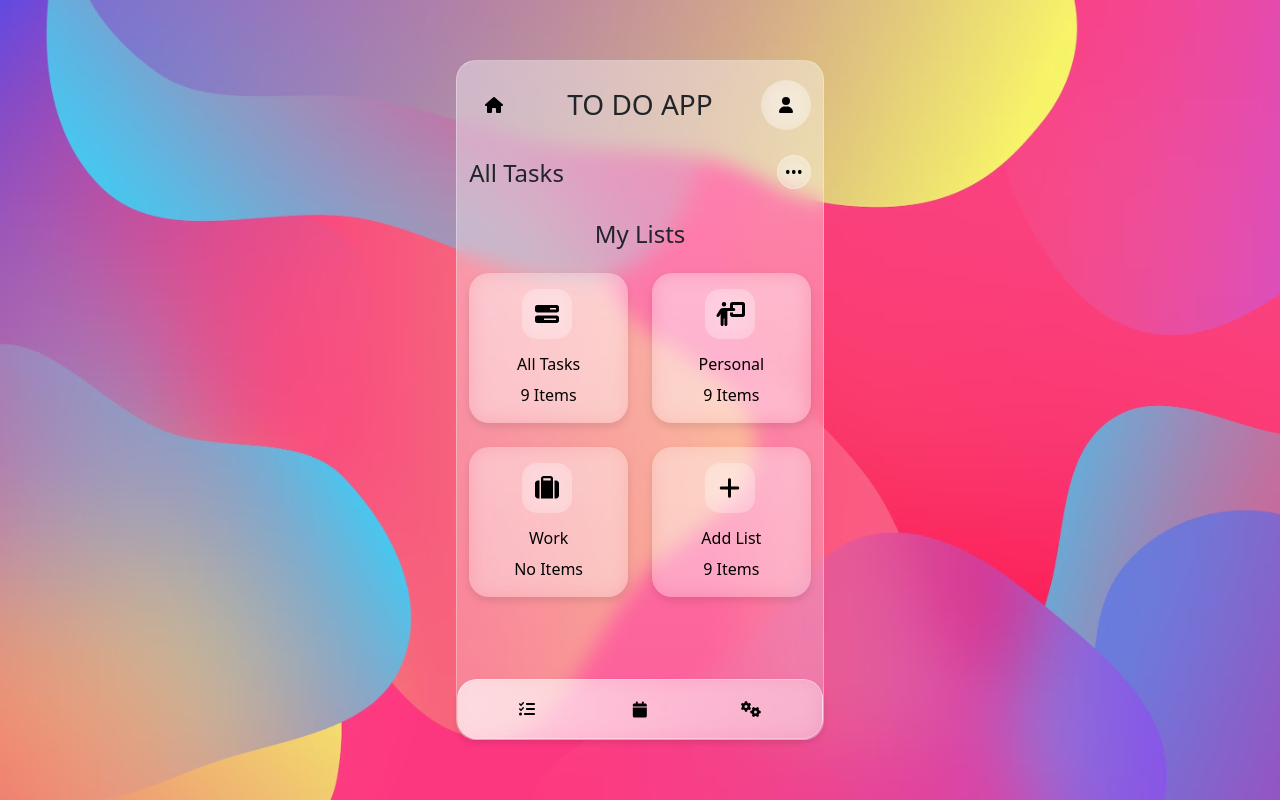
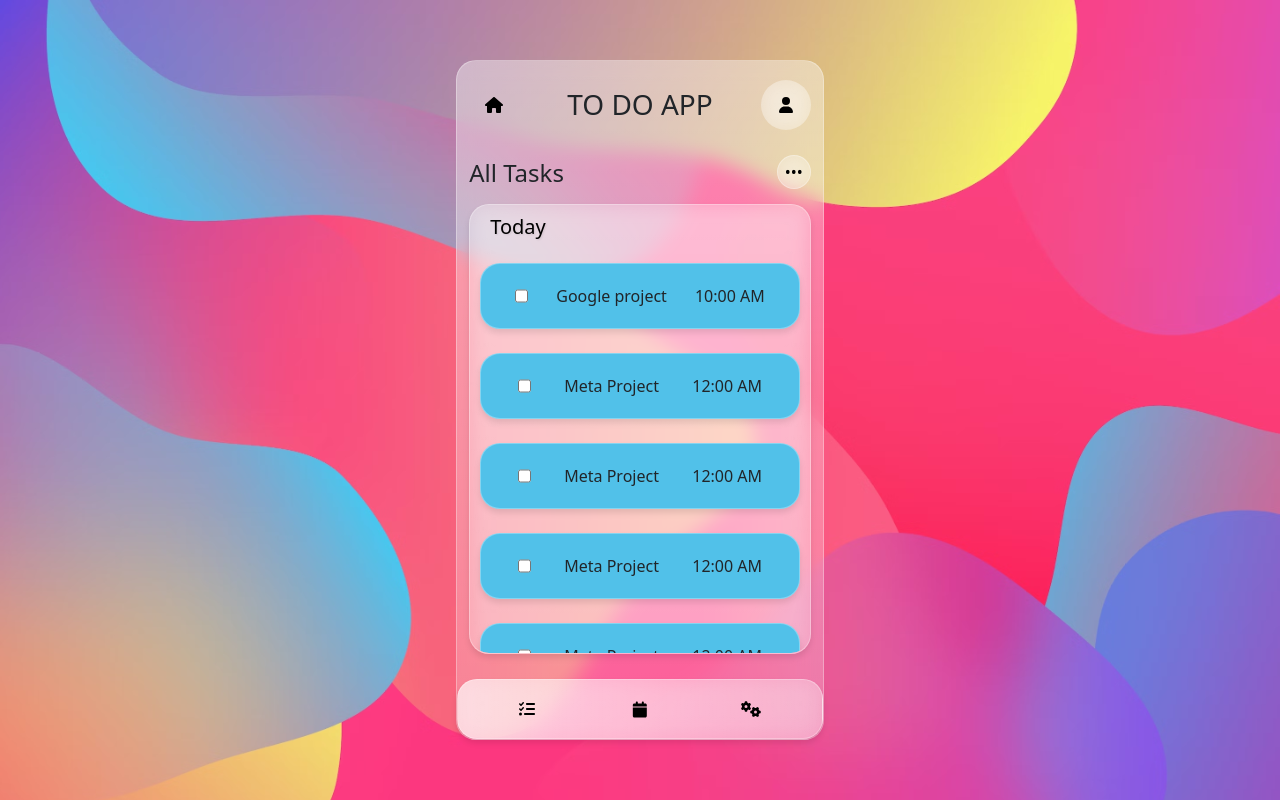
Before and after one commit to holc7/react-to-do-project, a React (Vite) app: page / in a window 1280 px wide. Built offline with nearby package versions, Linux system fonts and the light colour scheme.

Commit message:
New changes to all tasks

```diff
--- a/src/App.css
+++ b/src/App.css
@@ -352,6 +352,10 @@ body {
   align-items: center;
 }
 
+.menu-button:focus {
+  background:#51C1E9;
+}
+
 
 
 .all-tasks-container {
@@ -374,14 +378,14 @@ body {
   z-index: 1000;
   overflow: hidden;
   width: 200px;
-  transform: translateY(10px);
+  transform: translateY(-3px);
   transition: opacity 0.3s ease, transform 0.3s ease;
-  pointer-events: none; /* Prevents clicking while hidden */
+  pointer-events: none;
 }
 .menu-container.show .dropdown-menu {
   opacity: 1;
   transform: translateY(0px);
-  pointer-events: auto; /* Allows clicking when shown */
+  pointer-events: auto;
 }
 
 
@@ -404,3 +408,62 @@ body {
  .fa-priority {
   margin-left: 2.5px;
  }
+
+
+ .tasks-container {
+  background: transparent;
+  height: 460px;
+ }
+
+
+ .all-tasks-second-container h5 {
+  text-align: left;
+  margin-left: 10px;
+
+  color: black;
+  text-shadow: 1px 1px 2px rgba(0, 0, 0, 0.1); /* Soft shadow for depth */
+  font-weight: 300; /* Lighter font weight */
+ }
+
+ .all-tasks-second-container ul {
+ list-style: none;
+ padding-left: 0;
+ margin-left: 0;
+
+ }
+
+ .all-tasks-container h4 {
+  color: #18C76B;
+  margin-left: 10px;
+
+ }
+
+ .task-time {
+  background: #51C1E9;
+border-radius: 20px;
+box-shadow: 0 4px 6px rgba(0, 0, 0, 0.1);
+backdrop-filter: blur(10px);
+border: 1px solid rgba(255, 255, 255, 0.3);
+  position: relative;
+  padding: 20px;
+
+}
+
+.task-time:active {
+  /* Styles to make the element look "pressed" */
+  box-shadow: 0 2px 3px rgba(0, 0, 0, 0.1); /* Smaller shadow for depth */
+  transform: translateY(2px); /* Slightly move down the element */
+}
+
+.all-tasks-second-container {
+
+background: rgba(255, 255, 255, 0.2);
+border-radius: 20px;
+box-shadow: 0 4px 6px rgba(0, 0, 0, 0.1);
+backdrop-filter: blur(10px);
+border: 1px solid rgba(255, 255, 255, 0.3);
+padding: 10px;
+height: 450px;
+overflow-y: auto;
+
+}
--- a/src/Components/Alltasks.jsx
+++ b/src/Components/Alltasks.jsx
@@ -1,16 +1,44 @@
 import React, { useState } from 'react';
 import { FontAwesomeIcon } from '@fortawesome/react-fontawesome';
-import { faCalendarCheck, faCheckCircle, faClock, faSort, faTrash } from '@fortawesome/free-solid-svg-icons';
+import { faClock, faSort, faCheckCircle, faTrash } from '@fortawesome/free-solid-svg-icons';
 
 export default function Alltasks() {
   const [showMenu, setShowMenu] = useState(false);
+  const [tasks, setTasks] = useState([
+    {
+      date: "Today",
+      items: [
+        { id:1, title: "Google project", time: "10:00 AM", subtask: "Website project", completed: false },
+        { id:3, title : "Meta Project", time:"12:00 AM", subtask:"Google project", completed: false},
+        { id:3, title : "Meta Project", time:"12:00 AM", subtask:"Google project", completed: false},
+        { id:3, title : "Meta Project", time:"12:00 AM", subtask:"Google project", completed: false},
+        { id:3, title : "Meta Project", time:"12:00 AM", subtask:"Google project", completed: false},
+      ],
+    },
+    {
+      date: "Tomorrow",
+      items: [
+        { id: 2, title: "Product Design", time: "10:00 PM", subtask: "Website update", completed: false },
+      ],
+    },
 
 
+  ]);
 
+  // Function to toggle task completion
+  const toggleComplete = (taskId) => {
+    setTasks(tasks => tasks.map(dateGroup => ({
+      ...dateGroup,
+      items: dateGroup.items.map(task =>
+        task.id === taskId ? { ...task, completed: !task.completed } : task
+      ),
+    })));
+  };
 
+  // Render the TaskList component, passing tasks as a prop
   return (
-    <div>
-      <div className='text-sort-container d-flex justify-content-between align-items-center'>
+    <div className='text-sort-container'>
+      <div className="header-container d-flex justify-content-between align-items-center">
         <h4 className='all-tasks-container'>All Tasks</h4>
         <div className="menu-container">
           <button className="menu-button" onClick={() => setShowMenu(!showMenu)}>•••</button>
@@ -36,6 +64,31 @@ export default function Alltasks() {
           )}
         </div>
       </div>
+      <div className="tasks-container">
+        <TaskList tasksByDate={tasks} toggleComplete={toggleComplete} />
+      </div>
     </div>
   );
 }
+
+function TaskList({ tasksByDate, toggleComplete }) {
+  return (
+    <div className="all-tasks-second-container mt-2">
+      {tasksByDate.map((dateGroup) => (
+        <div key={dateGroup.date}>
+          <h5>{dateGroup.date}</h5>
+          <ul>
+            {dateGroup.items.map((task) => (
+              <li key={task.id} className="task-time d-flex justify-content-around mt-4">{task.completed ? 'completed' : ''}
+                <input type="checkbox" checked={task.completed} onChange={() => toggleComplete(task.id)} />
+                <span>{task.title}</span>
+                <span>{task.time}</span>
+                {/* Rest of the task details */}
+              </li>
+            ))}
+          </ul>
+        </div>
+      ))}
+    </div>
+  );
+}
--- a/src/Components/Container.jsx
+++ b/src/Components/Container.jsx
@@ -24,7 +24,7 @@ const MainContainer = () => {
               {/* <TasksSuggestions /> */}
               {/* <DigitalClock /> */}
               <Alltasks />
-              <MyTasks />
+              {/* <MyTasks /> */}
               {/* <HomepageTask/> */}
 
               </div>
```
Lines whose indentation alone changed are shown as unchanged.
